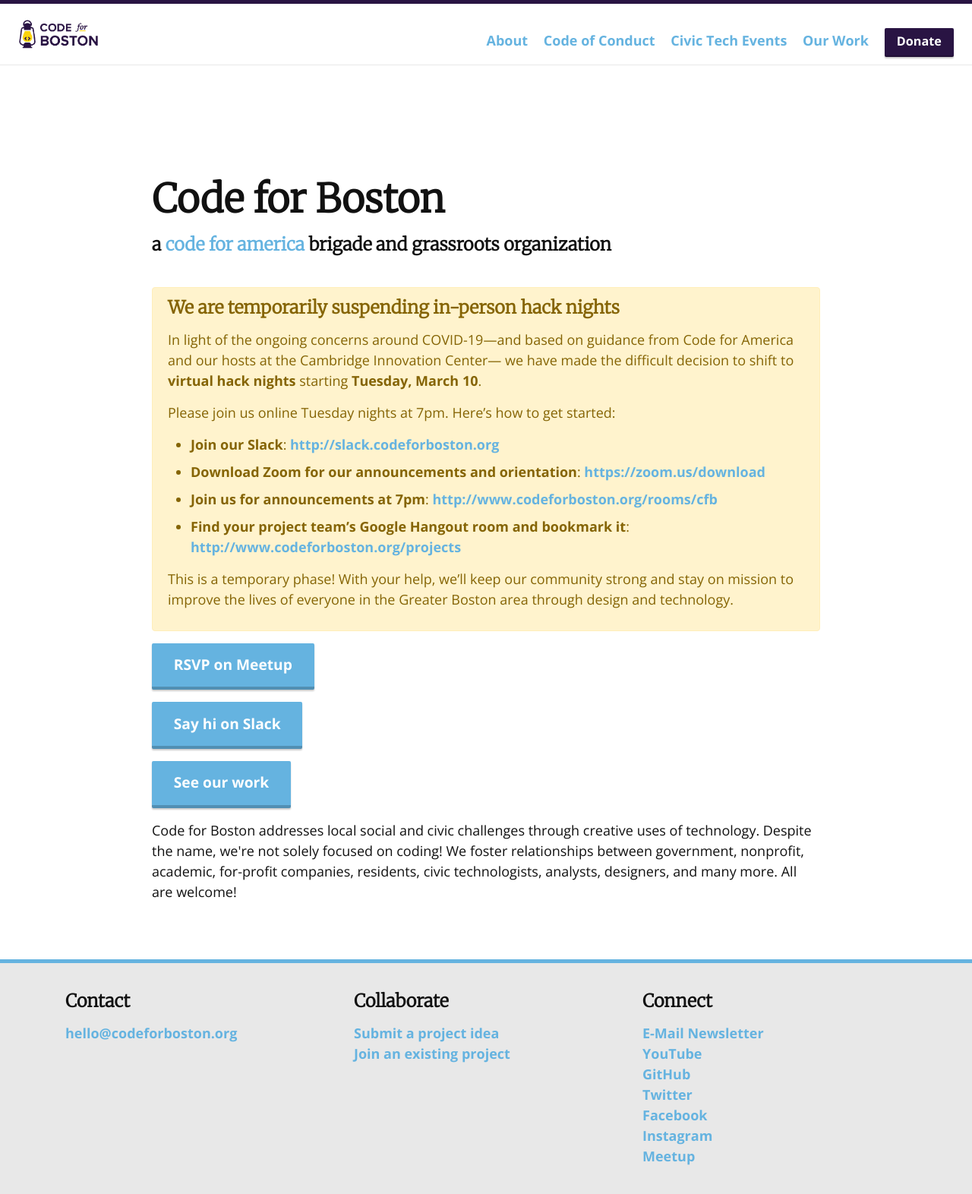
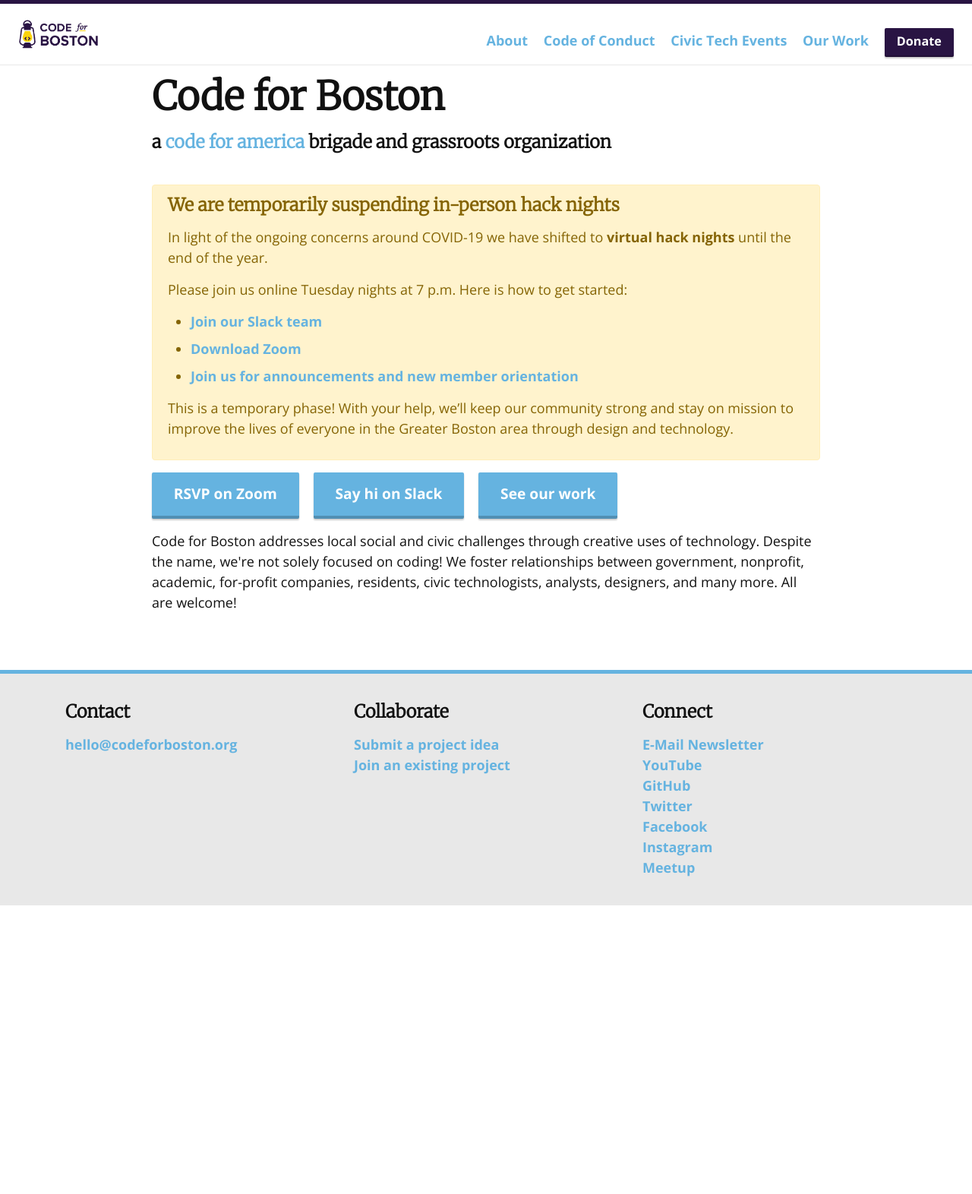
Before and after one commit to codeforboston/codeforboston.org, a Jekyll site: the page built from index.html, in a window 1280 px wide. Shown: the whole page at 76% size. Built offline with Jekyll 4.4.1, drawn with Linux system fonts in a browser that asks for light colours; nearby versions of some CDN libraries; after the commit the page ends 1192 px from its top, so only the background shows below that.

Commit message:
Update Front Page
* Update front page copy to reflect ongoing nature of virtual hack nights.
* Modify links and buttons to more compactly fit on the page.
* Reformat using Prettier

```diff
--- a/css/main.scss
+++ b/css/main.scss
@@ -7,42 +7,39 @@
 
 $base-font-family: 'Open Sans', Helvetica, Arial, sans-serif;
 $headline-font-family: 'Merriweather', serif;
-$base-font-size:   18px;
-$font-ratio:  1.3;
-$small-font-ratio:  1.2;
-$small-font-size:   $base-font-size / $font-ratio;
+$base-font-size: 18px;
+$font-ratio: 1.3;
+$small-font-ratio: 1.2;
+$small-font-size: $base-font-size / $font-ratio;
 $base-line-height: 1.5;
 
-$spacing-unit:     30px;
+$spacing-unit: 30px;
 
 $white-color: #ffffff;
 $offwhite-color: #fdfdfd;
 $grey-color: #828282;
 $black-color: #111111;
 
-$blue-color: #65B3E0;
+$blue-color: #65b3e0;
 $purple-color: #291443;
 
-
 /*** COLOR ALIAS ***/
-$text-color:       $black-color;
+$text-color: $black-color;
 $background-color: $white-color;
-$brand-color:      $purple-color;
+$brand-color: $purple-color;
 $grey-color-light: lighten($grey-color, 40%);
-$grey-color-dark:  darken($grey-color, 15%);
-
+$grey-color-dark: darken($grey-color, 15%);
 
 /*** WIDTH OF CONTENT AREA ***/
-$content-width:    1200px;
-$on-palm:          600px;
-$on-laptop:        800px;
+$content-width: 1200px;
+$on-palm: 600px;
+$on-laptop: 800px;
 
 @mixin media-query($device) {
   @media screen and (max-width: $device) {
     @content;
   }
 }
-
 
 /*** GENERAL ***/
 body {
@@ -57,7 +54,7 @@
 }
 
 strong {
-    font-weight:bold;
+  font-weight: bold;
 }
 
 a {
@@ -70,7 +67,7 @@
 }
 
 h1 {
-    font-weight:bold;
+  font-weight: bold;
 }
 
 h2 {
@@ -97,6 +94,9 @@
   word-wrap: break-word;
 }
 
+.btn-secondary {
+  margin-right: 1em;
+}
 
 /*** NAV ***/
 
@@ -122,14 +122,13 @@
   }
 }
 
-
 .site-nav {
   margin-top: 1rem;
   float: right;
 }
 
 .site-header .page-links ul li {
-  display: inline-block!important;
+  display: inline-block !important;
   height: 56px;
 }
 
@@ -137,11 +136,10 @@
   max-width: 100%;
 }
 
-
 /*** FOOTER ***/
 
 .site-footer {
-    border-top: 5px solid #65B3E0;
+  border-top: 5px solid #65b3e0;
   background: #e8e8e8;
   padding: 20px 0px 20px 0px;
   color: #111;
@@ -181,7 +179,7 @@
 // Custom Classes for codeforamerica.org
 .project {
   padding: 10px;
-    border-color:black;
+  border-color: black;
   border-width: 1px;
   border-style: solid;
   background-color: #f5f5f5;
@@ -237,16 +235,6 @@
   }
 }
 
-
 /*** IMPORT PARTIALS FROM 'SASS_DIR' (defaults to '_sass') ***/
-@import
-    "base",
-    "buttons",
-    "lists",
-    "forms",
-    "page-link-nav",
-    "components",
-    "jobs",
-    "hackathon",
-    "syntax-highlighting"
-;
+@import 'base', 'buttons', 'lists', 'forms', 'page-link-nav', 'components',
+  'jobs', 'hackathon', 'syntax-highlighting';
--- a/index.html
+++ b/index.html
@@ -3,44 +3,67 @@
 ---
 
 <div class="centered">
-  <p class="t-section-headline">
-
   <h1>Code for Boston</h1>
-    <h3>a <a href='https://www.codeforamerica.org/' target=_blank>code for america</a> brigade and grassroots organization</h3><br>
+  <h3>
+    a
+    <a href="https://www.codeforamerica.org/" target="_blank"
+      >code for america</a
+    >
+    brigade and grassroots organization
+  </h3>
+  <br />
 
   <div class="alert alert-warning">
-        <h3 class="alert-heading">We are temporarily suspending in-person hack nights</h3>
+    <h3 class="alert-heading">
+      We are temporarily suspending in-person hack nights
+    </h3>
 
     <p>
-            In light of the ongoing concerns around COVID-19&mdash;and based on
-            guidance from Code for America and our hosts at the Cambridge
-            Innovation Center&mdash; we have made the difficult decision to
-            shift to <strong>virtual hack nights</strong> starting <strong>Tuesday, March 10</strong>.
+      In light of the ongoing concerns around COVID-19 we have shifted to
+      <strong>virtual hack nights</strong> until the end of the year.
     </p>
     <p>
-            Please join us online Tuesday nights at 7pm. Here&rsquo;s how to get started:
+      Please join us online Tuesday nights at 7 p.m. Here is how to get started:
+    </p>
     <ul>
-                <li><strong>Join our Slack</strong>: <a href="http://slack.codeforboston.org">http://slack.codeforboston.org</a></li>
-                <li><strong>Download Zoom for our announcements and orientation</strong>: <a href="https://zoom.us/download">https://zoom.us/download</a></li>
-                <li><strong>Join us for announcements at 7pm</strong>: <a href="http://www.codeforboston.org/rooms/cfb">http://www.codeforboston.org/rooms/cfb</a></li>
-                <li><strong>Find your project team’s Google Hangout room and bookmark it</strong>: <a href="http://www.codeforboston.org/projects">http://www.codeforboston.org/projects</a></li>
+      <li>
+        <a href="http://slack.codeforboston.org">Join our Slack team</a>
+      </li>
+      <li>
+        <a href="https://zoom.us/download"
+          >Download Zoom</a
+        >
+      </li>
+      <li>
+        <a href="{{ site.zoom_url }}"
+          >Join us for announcements and new member orientation</a
+        >
+      </li>
     </ul>
-        </p>
     <p>
       This is a temporary phase! With your help, we&rsquo;ll keep our community
-            strong and stay on mission to improve the lives of everyone in the
-            Greater Boston area through design and technology.
+      strong and stay on mission to improve the lives of everyone in the Greater
+      Boston area through design and technology.
     </p>
   </div>
 
   <!-- <p>Interested?  Join us Tuesdays 7PM @ Cambridge Innovation Center 4th floor</p> -->
 
-    <div class="btn-group btn-group-vertical">
-      <a href="{{site.meetup_url}}" class="btn-secondary">RSVP on Meetup</a>
-      <a href="https://communityinviter.com/apps/cfb-public/code-for-boston-slack-invite" class="btn-secondary">Say hi on Slack</a>
+  <div class="btn-group">
+    <a href="{{ site.zoom_url }}" class="btn-secondary">RSVP on Zoom</a>
+    <a
+      href="https://communityinviter.com/apps/cfb-public/code-for-boston-slack-invite"
+      class="btn-secondary"
+      >Say hi on Slack</a
+    >
     <a href="/projects" class="btn-secondary">See our work</a>
   </div>
 
-    <p>Code for Boston addresses local social and civic challenges through creative uses of technology.  Despite the name, we're not solely focused on coding!  We foster relationships between government, nonprofit, academic, for-profit companies, residents, civic technologists, analysts, designers, and many more.  All are welcome!</p>
+  <p>
+    Code for Boston addresses local social and civic challenges through creative
+    uses of technology. Despite the name, we're not solely focused on coding! We
+    foster relationships between government, nonprofit, academic, for-profit
+    companies, residents, civic technologists, analysts, designers, and many
+    more. All are welcome!
   </p>
 </div>
```
Lines whose indentation alone changed are shown as unchanged.
